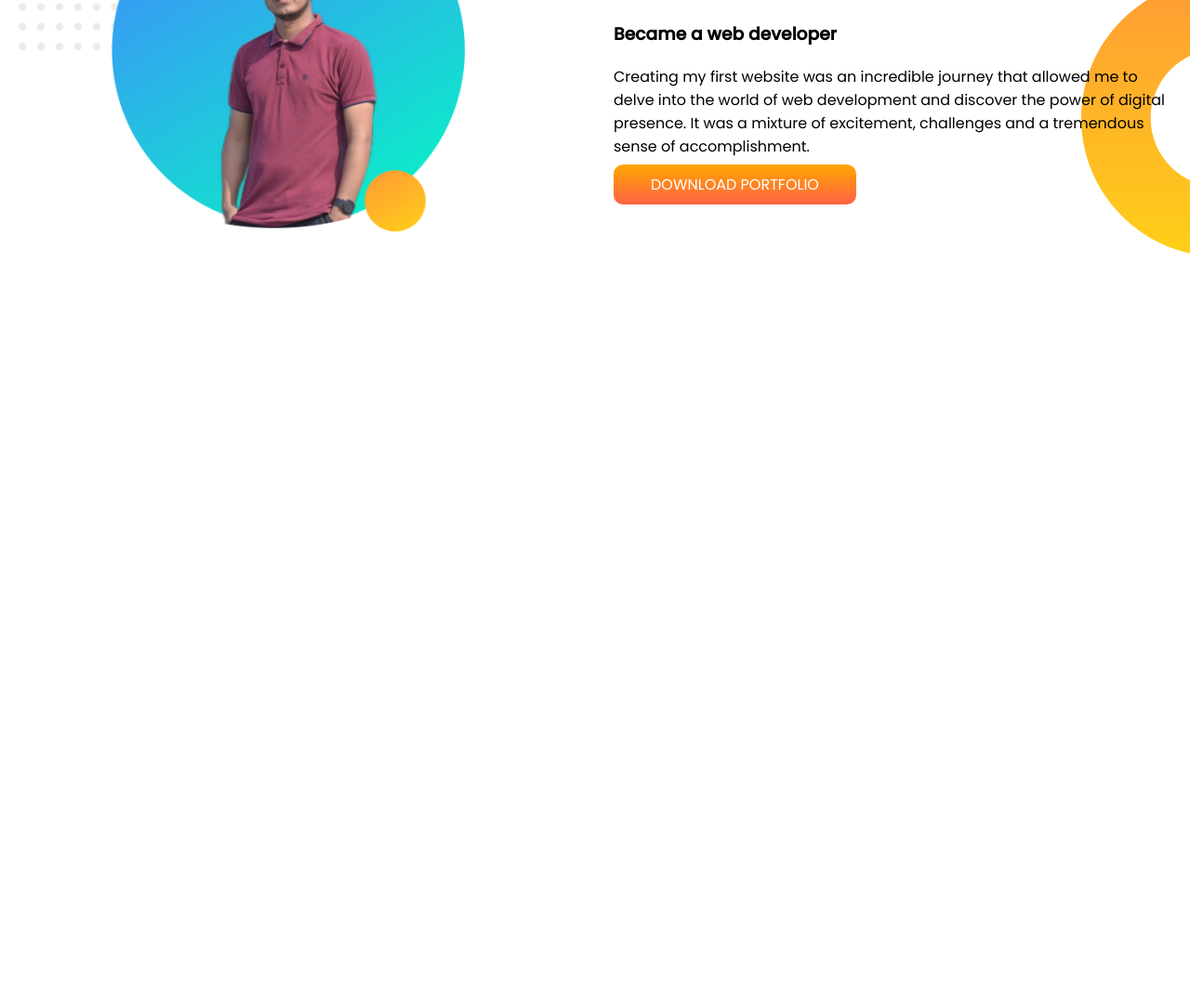
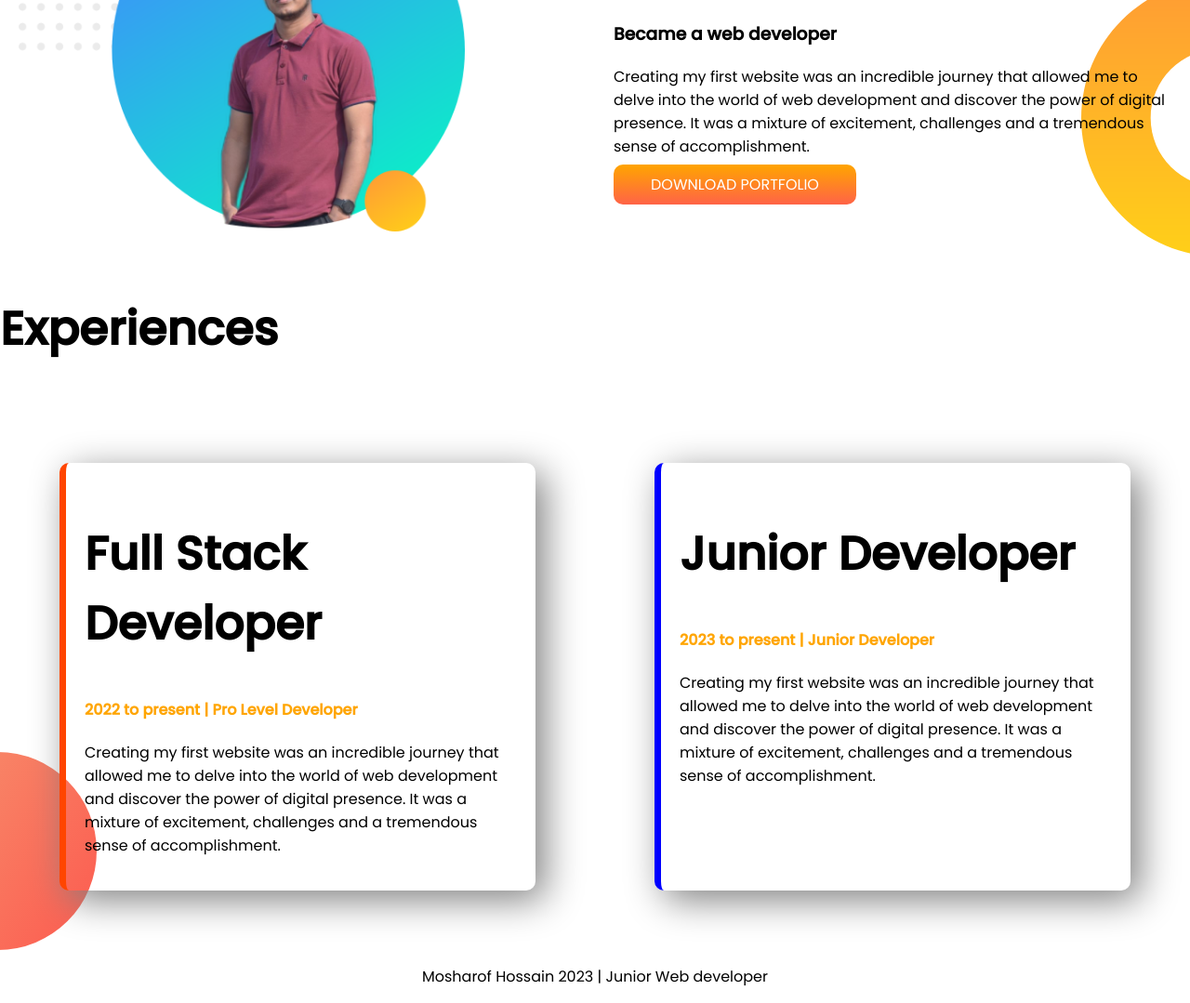
Before and after one commit to MosharofHossain1998/First-Portfolio, a plain HTML site: page index.html in a window 1280 px wide. Shown: the part 734-1813 px from the top of the page at 93% size. Before the commit the page ends 1010 px from the top, so only its background shows below. Drawn offline with Linux system fonts and the light colour scheme.

Commit message:
My First Portfolio

```diff
--- a/index.html
+++ b/index.html
@@ -14,7 +14,7 @@
 
 <body>
 
-    <section class="Top-Banner">
+    <section class="Top-Banner flexible">
         <div class="half-width">
             <h1>Well Come To</h1>
             <h1> <span style="color: orange;">Mosharof Hossain</span> Website</h1>
@@ -35,7 +35,7 @@
 
     </section>
 
-    <section class="Dream-Big">
+    <section class="Dream-Big flexible">
         <div class="half-width">
             <img src="images/profile-2.png" alt="Mosharof">
         </div>
@@ -52,6 +52,35 @@
         </div>
     </section>
 
+    <section class="Experience">
+        <h1>Experiences</h1>
+        <div class="flexible">
+            <div id="Full-Stack-Developer" class="box-shadow">
+                <h1>Full Stack Developer</h1>
+                <h4 class="orange-color">2022 to present | Pro Level Developer </h4>
+                <p>Creating my first website was an incredible journey that allowed me to delve into the world of web
+                    development and discover the power of digital presence. It was a mixture of excitement, challenges
+                    and a
+                    tremendous sense of accomplishment.</p>
+            </div>
+
+            <div id="Junior-Developer" class="box-shadow">
+                <h1>Junior Developer</h1>
+                <h4 class="orange-color">2023 to present | Junior Developer</h4>
+                <p>Creating my first website was an incredible journey that allowed me to delve into the world of web
+                    development and discover the power of digital presence. It was a mixture of excitement, challenges
+                    and a
+                    tremendous sense of accomplishment.</p>
+            </div>
+
+
+        </div>
+    </section>
+
 </body>
 
+<footer>
+    <p>Mosharof Hossain 2023 | Junior Web developer</p>
+</footer>
+
 </html>
--- a/style.css
+++ b/style.css
@@ -7,7 +7,7 @@ h1 {
     font-size: 50px;
 }
 
-section {
+.flexible {
     display: flex;
 }
 
@@ -39,3 +39,34 @@ section {
     background-repeat: no-repeat;
     background-position: right bottom;
 }
+
+.orange-color {
+    color: orange;
+}
+
+.Experience {
+    background-image: url(images/exp-bg.png);
+    background-repeat: no-repeat;
+    background-position: bottom left;
+}
+
+.box-shadow {
+    width: 40%;
+    margin: 5%;
+    padding: 20px;
+    border-radius: 10px;
+    box-shadow: 10px 10px 40px gray;
+}
+
+#Full-Stack-Developer {
+    border-left: 7px solid orangered;
+}
+
+#Junior-Developer {
+    border-left: 7px solid blue;
+
+}
+
+footer p {
+    text-align: center;
+}
```
Also changed, not shown: images/exp-bg.png (added).
